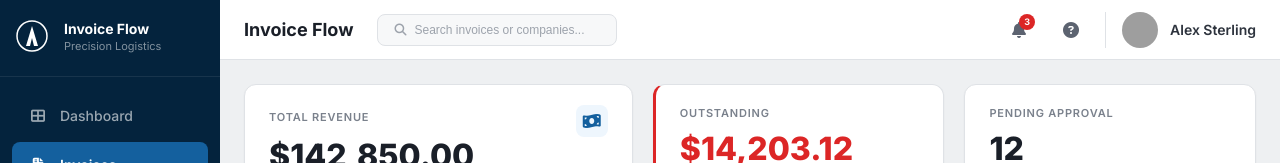
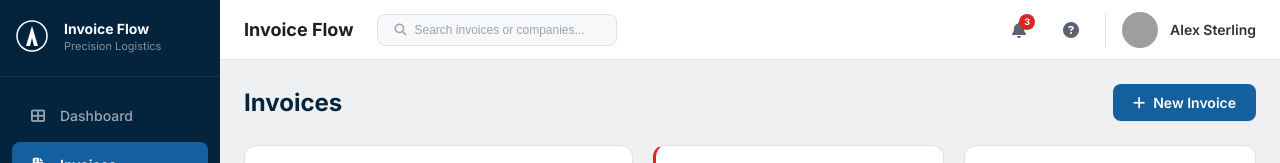
Before and after one commit to pradhi001/invoice-flow, a plain HTML site: page index.html in a window 1280 px wide. Both pictures are taken after a click on the link "Invoices". Shown: the top 163 px of the page. Drawn offline with nearby package versions, Linux system fonts and the light colour scheme; no server answers; grey boxes are pictures that could not be loaded.

Commit message:
Added New Invoice button to Invoices page

```diff
--- a/index.html
+++ b/index.html
@@ -285,6 +285,14 @@
 
                 <!-- Invoices Page -->
                 <div class="page invoices-page" id="page-invoices">
+                    <!-- Page Header -->
+                    <div style="display: flex; justify-content: space-between; align-items: center; margin-bottom: 24px;">
+                        <h2 style="font-size: 1.5rem; font-weight: 700; color: var(--color-primary-900); margin: 0;">Invoices</h2>
+                        <button id="btn-new-invoice" style="background: var(--color-primary-600); color: white; border: none; padding: 10px 20px; border-radius: 8px; font-weight: 600; font-size: 0.875rem; display: flex; align-items: center; gap: 8px; cursor: pointer; box-shadow: var(--shadow-sm); transition: background 0.2s;" onmouseover="this.style.background='var(--color-primary-700)'" onmouseout="this.style.background='var(--color-primary-600)'">
+                            <i class="fas fa-plus"></i> New Invoice
+                        </button>
+                    </div>
+
                     <!-- Invoice Stats Row -->
                     <div class="inv-stats-row">
                         <div class="inv-stat-card inv-stat-revenue">
```
